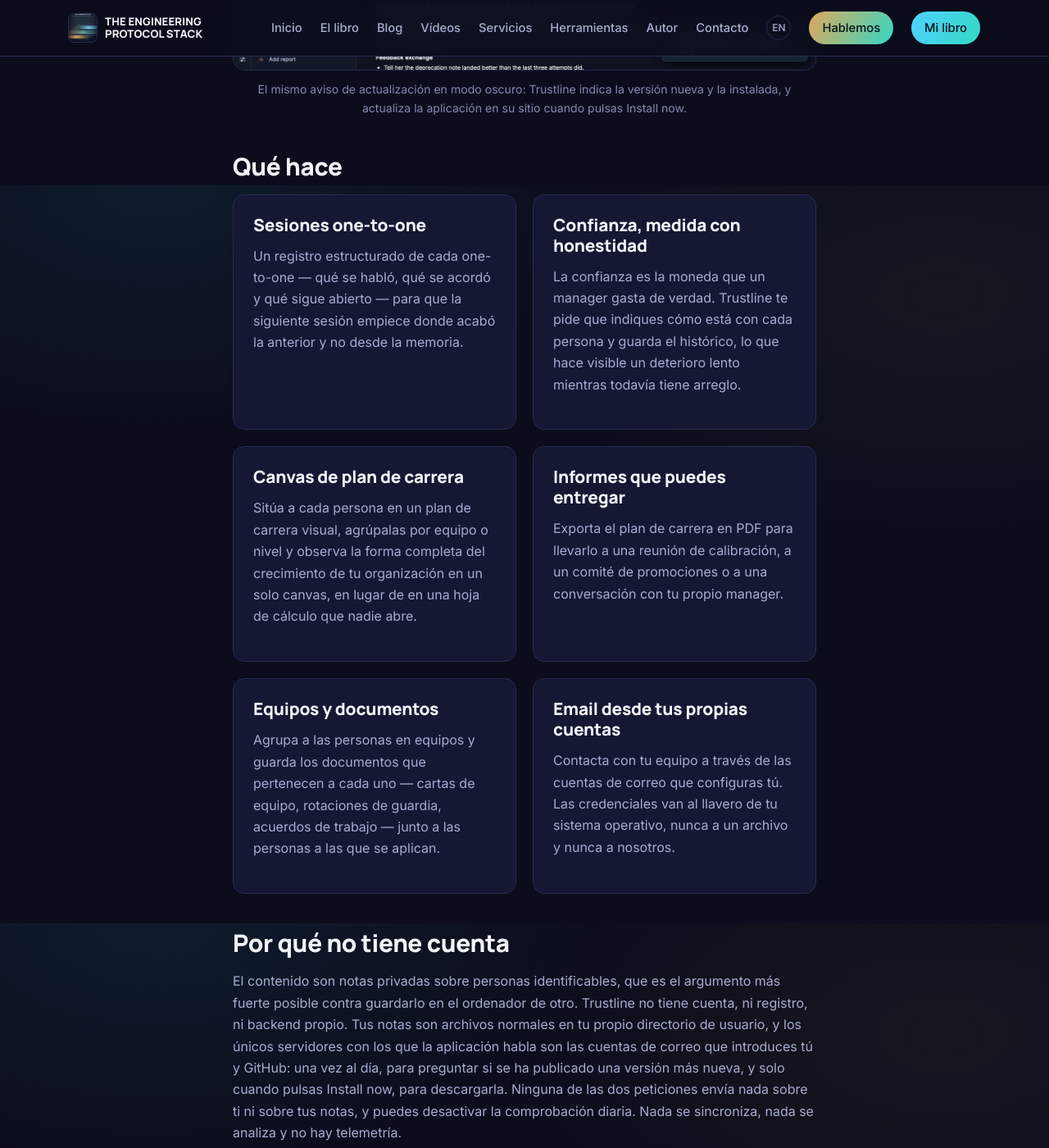
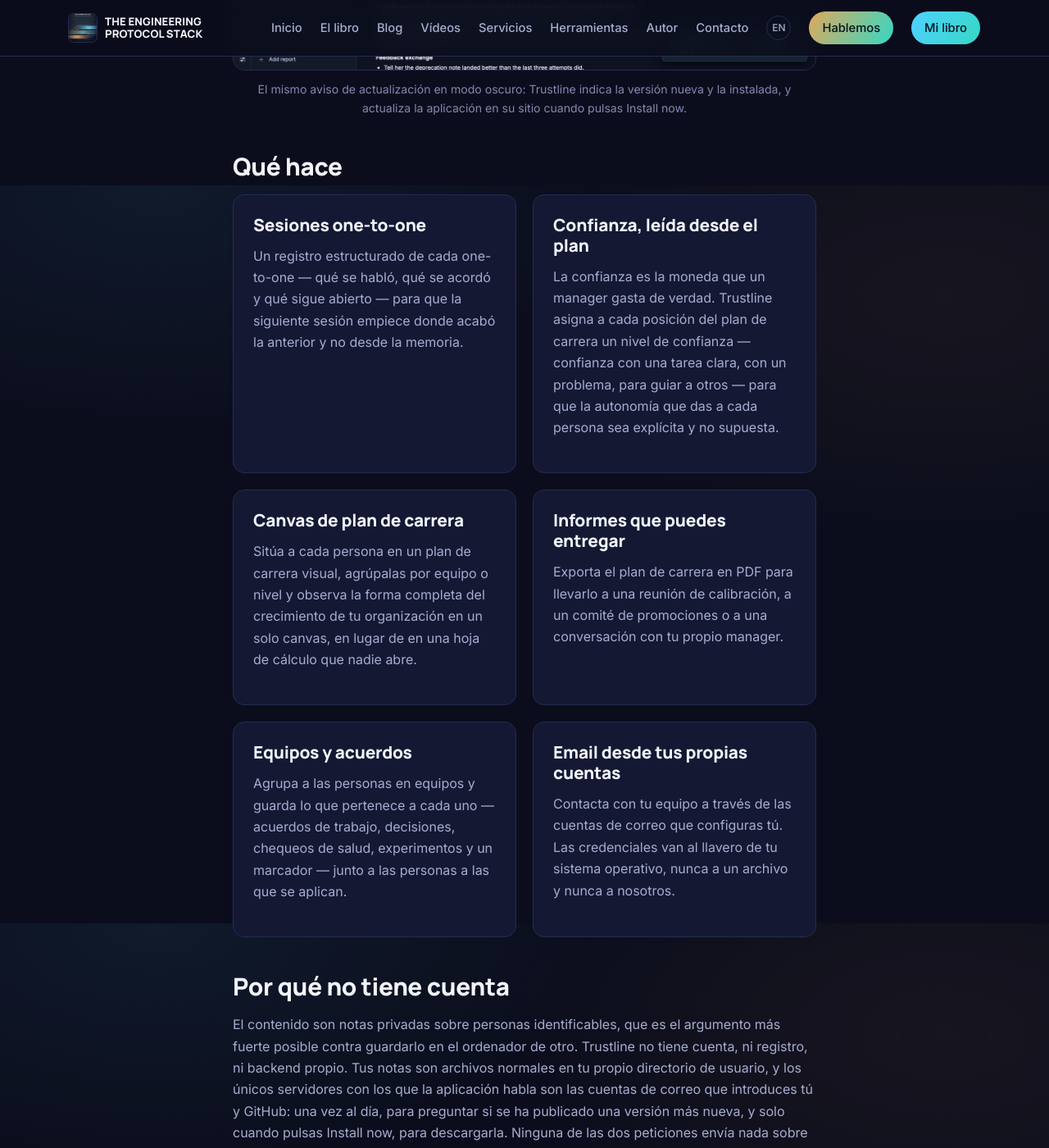
Before and after one commit to guillemf/engineeringprotocolstack, a Jekyll site: the page built from es/tools/trustline.md, in a window 1280 px wide and 1400 px high, scrolled down 4274 px. Shown: the whole window at 82% size. Built offline with Jekyll 4.4.1, drawn with Linux system fonts in a browser that asks for light colours; some of the changed text lies outside the part shown.

Commit message:
fix(trustline): align tool page copy with what the app does
Remove the trust-history and on-call/charter claims the app does not back.

Co-Authored-By: Claude Opus 5.5 <noreply@anthropic.com>

```diff
--- a/_data/tools.yml
+++ b/_data/tools.yml
@@ -181,8 +181,8 @@ en:
     intro: >-
       Trustline keeps the record an engineering manager needs and nobody else
       should read. It follows the team-management chapter of The Engineering
-      Protocol Stack: the sessions you hold, the trust you have actually earned,
-      and the career path each person on your team is on.
+      Protocol Stack: the sessions you hold, the trust each position on the
+      ladder carries, and the career path each person on your team is on.
     features_title: What it does
     features:
       - title: One-to-one sessions
@@ -190,11 +190,12 @@ en:
           A structured record of every one-to-one — what was discussed, what was
           agreed, and what is still open — so the next session starts where the
           last one ended instead of from memory.
-      - title: Trust, tracked honestly
+      - title: Trust, read from the path
         text: >-
-          Trust is the currency a manager actually spends. Trustline asks you to
-          state where it stands with each report and keeps the history, which
-          makes a slow decline visible while it is still fixable.
+          Trust is the currency a manager actually spends. Trustline gives every
+          position on the career path a trust tier — trust with a clear task,
+          with a problem, to guide others — so the autonomy you extend to each
+          report is explicit instead of assumed.
       - title: Career path canvas
         text: >-
           Place every report on a visual career path, group them by team or
@@ -204,11 +205,11 @@ en:
         text: >-
           Export the career path as a PDF to take into a calibration meeting, a
           promotion committee, or a conversation with your own manager.
-      - title: Teams and documents
+      - title: Teams and agreements
         text: >-
-          Group reports into teams and keep the documents that belong to each —
-          charters, on-call rotations, working agreements — beside the people
-          they apply to.
+          Group reports into teams and keep what belongs to each — working
+          agreements, decisions, health checks, experiments and a scoreboard —
+          beside the people they apply to.
       - title: Email from your own accounts
         text: >-
           Reach your team through the mail accounts you configure yourself.
@@ -479,8 +480,8 @@ es:
       Trustline guarda el registro que un manager de ingeniería necesita y que
       nadie más debería leer. Sigue el capítulo de gestión de equipos de The
       Engineering Protocol Stack: las sesiones que mantienes, la confianza que
-      realmente te has ganado y el plan de carrera en el que está cada persona
-      de tu equipo.
+      conlleva cada posición de la escalera y el plan de carrera en el que está
+      cada persona de tu equipo.
     features_title: Qué hace
     features:
       - title: Sesiones one-to-one
@@ -488,11 +489,13 @@ es:
           Un registro estructurado de cada one-to-one — qué se habló, qué se
           acordó y qué sigue abierto — para que la siguiente sesión empiece
           donde acabó la anterior y no desde la memoria.
-      - title: Confianza, medida con honestidad
+      - title: Confianza, leída desde el plan
         text: >-
-          La confianza es la moneda que un manager gasta de verdad. Trustline te
-          pide que indiques cómo está con cada persona y guarda el histórico, lo
-          que hace visible un deterioro lento mientras todavía tiene arreglo.
+          La confianza es la moneda que un manager gasta de verdad. Trustline
+          asigna a cada posición del plan de carrera un nivel de confianza —
+          confianza con una tarea clara, con un problema, para guiar a otros —
+          para que la autonomía que das a cada persona sea explícita y no
+          supuesta.
       - title: Canvas de plan de carrera
         text: >-
           Sitúa a cada persona en un plan de carrera visual, agrúpalas por
@@ -504,11 +507,11 @@ es:
           Exporta el plan de carrera en PDF para llevarlo a una reunión de
           calibración, a un comité de promociones o a una conversación con tu
           propio manager.
-      - title: Equipos y documentos
+      - title: Equipos y acuerdos
         text: >-
-          Agrupa a las personas en equipos y guarda los documentos que
-          pertenecen a cada uno — cartas de equipo, rotaciones de guardia,
-          acuerdos de trabajo — junto a las personas a las que se aplican.
+          Agrupa a las personas en equipos y guarda lo que pertenece a cada uno
+          — acuerdos de trabajo, decisiones, chequeos de salud, experimentos y
+          un marcador — junto a las personas a las que se aplican.
       - title: Email desde tus propias cuentas
         text: >-
           Contacta con tu equipo a través de las cuentas de correo que
```
